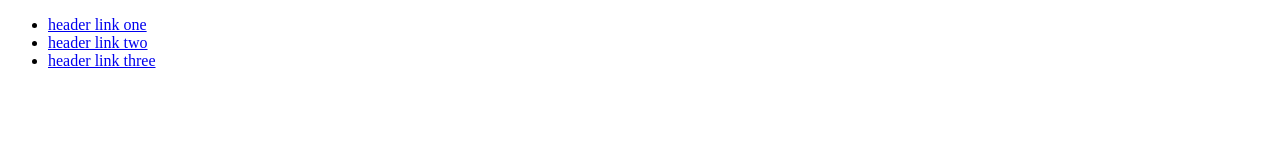
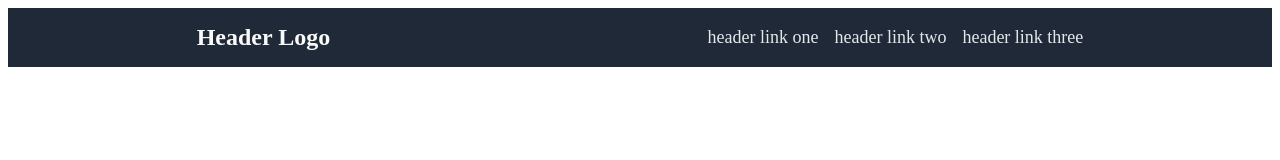
Before and after one commit to YasinOruc/odin-landingpage, a plain HTML site: page index.html in a window 1280 px wide. Drawn offline with Linux system fonts and the light colour scheme.

Commit message:
made the header better

```diff
--- a/index.html
+++ b/index.html
@@ -7,11 +7,15 @@
     <link rel="stylesheet" href="./style.css">
 </head>
 <body>
+    <div class="hero">
         <div class="header">
+            <h1 class="logo">Header Logo</h1>
             <ul class="headerlinks">
             <li><a href="#">header link one</a></li>
             <li><a href="#">header link two</a></li>
             <li><a href="#">header link three</a></li>
+            </ul>
+        </div>
     </div>
 </body>
 </html>
--- a/style.css
+++ b/style.css
@@ -0,0 +1,30 @@
+.hero{
+    display: flex;
+    background-color: #1F2937;
+
+}
+.header{
+    display: flex;
+    align-items: center;
+    flex-grow: 1;
+    justify-content: space-around;
+}
+
+.headerlinks a{
+    text-decoration: none;
+    font-size: 18px;
+    color: #E5E7EB;
+}
+
+ul.headerlinks{
+    list-style-type: none;
+    padding: 0px;
+    display: flex;
+    gap: 1em;
+
+}
+
+.logo{
+    font-size: 24px;
+    color: #F9FAF8;
+}
```
Lines whose indentation alone changed are shown as unchanged.
